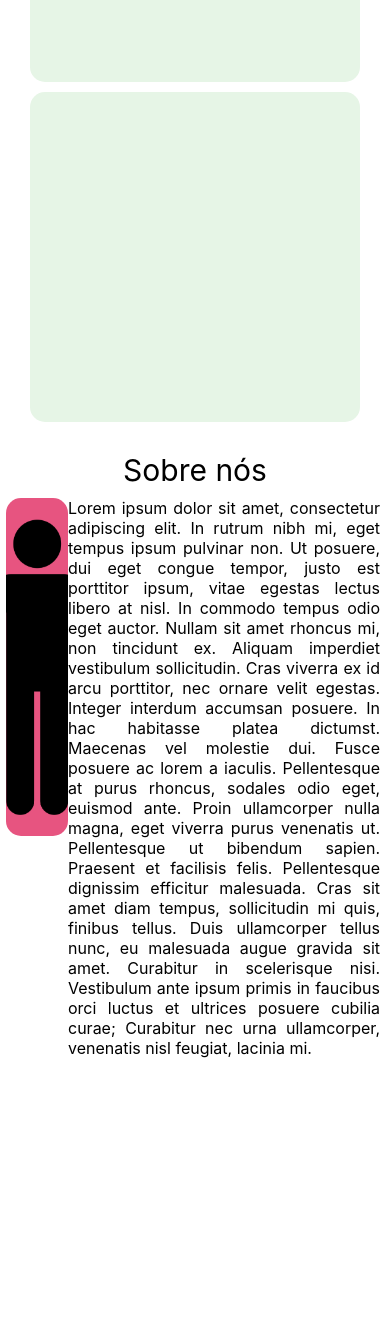
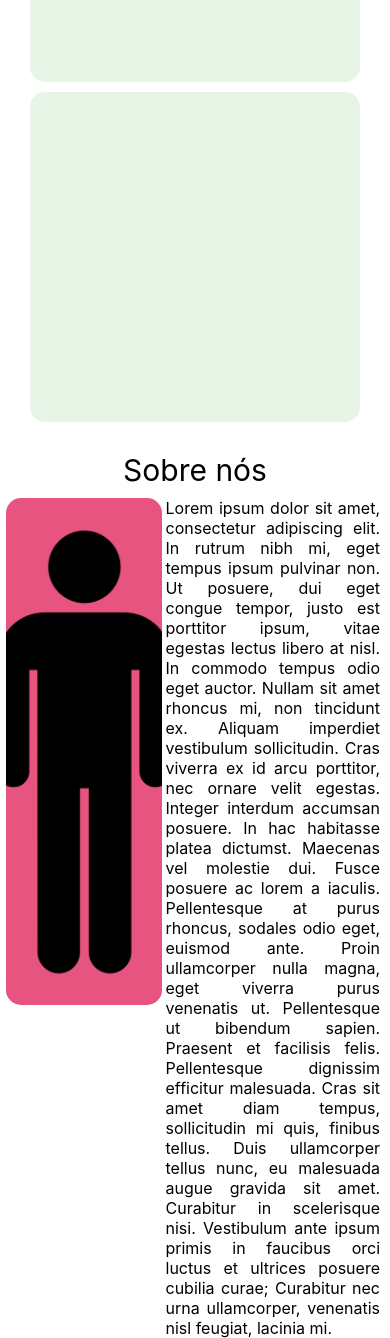
Before and after one commit to MrMystin/Atelie_Amelie, a React (Create React App) app: page / in a window 390 px wide. Shown: the part 3882-5220 px from the top of the page. Before the commit the page ends 4940 px from the top, so only its background shows below. Built offline with nearby package versions, Linux system fonts and the light colour scheme.

Commit message:
About Us - Responsivity - Needs to be redesigned

```diff
--- a/src/Components/About/style.css
+++ b/src/Components/About/style.css
@@ -27,3 +27,15 @@
     right: 10px;
     text-align: justify;
 }
+
+@media (max-width: 768px) {
+    .personPicture {
+        width: 40vw;
+        height: 60vh;
+    }
+
+    .textAlign {
+        width: 55vw;
+        text-align: justify;
+    }
+}
```
